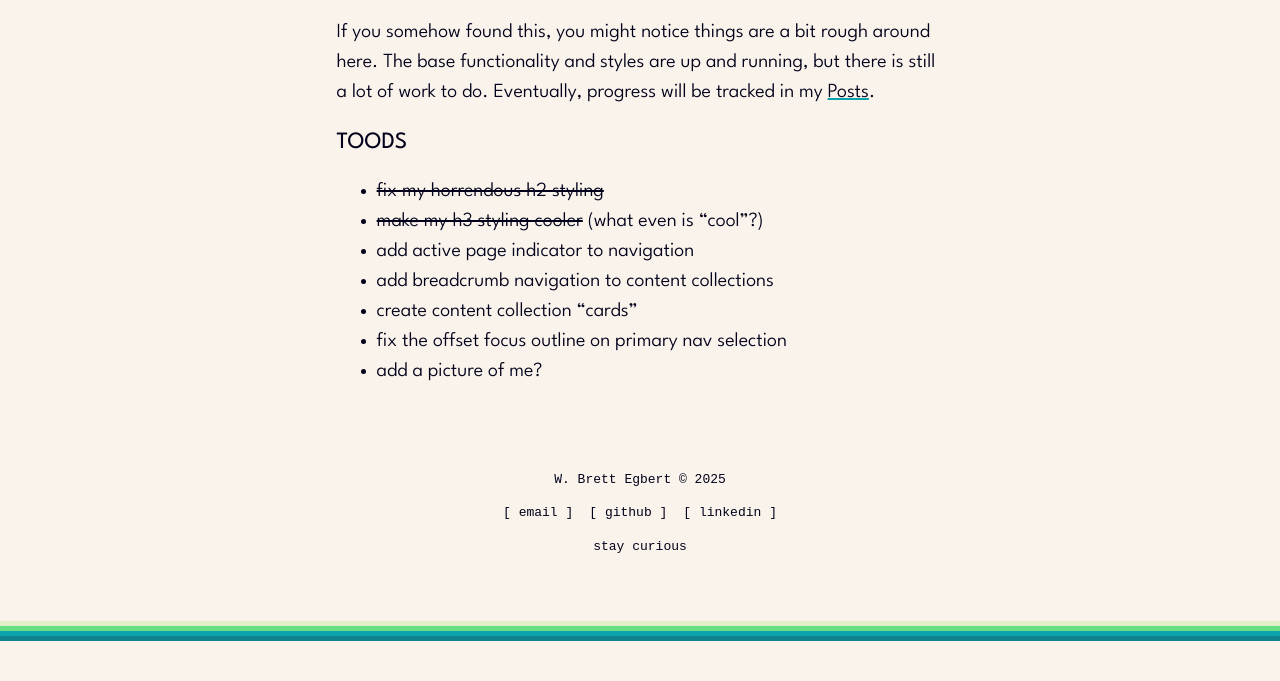
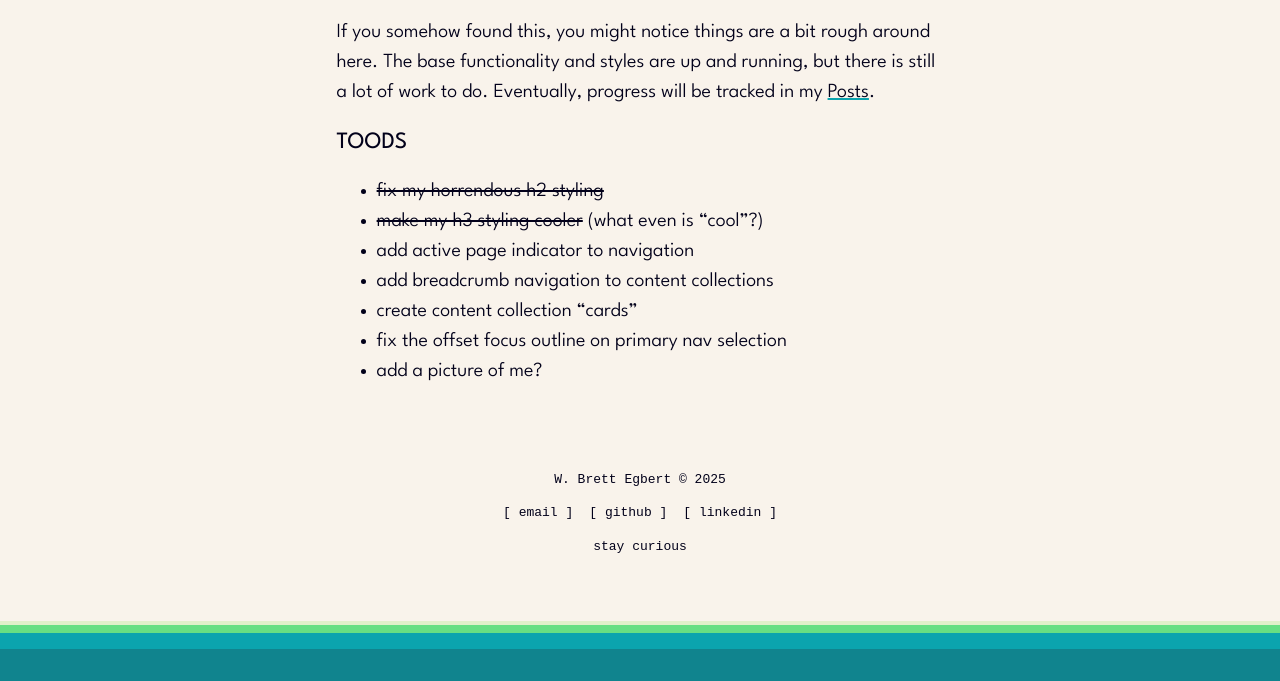
Before and after one commit to crossinguard/crossinguard-dev-pelorous, an Astro site: page / in a window 1280 px wide. Shown: the part 382-1063 px from the top of the page. Before the commit the page ends 1023 px from the top, so only its background shows below. Built offline with nearby package versions, Linux system fonts and the light colour scheme; Astro itself is replaced by a stand-in of ours.

Commit message:
fix min body height for footer placement

```diff
--- a/src/components/Footer.astro
+++ b/src/components/Footer.astro
@@ -18,10 +18,10 @@ const today = new Date();
     </ul>
     <p>stay curious</p>
 </footer>
-<div class="border1"></div>
-<div class="border2"></div>
-<div class="border3"></div>
-<div class="border4"></div>
+<span class="border1"></span>
+<span class="border2"></span>
+<span class="border3"></span>
+<span class="border4"></span>
 
 <style>
     footer {
@@ -65,18 +65,18 @@ const today = new Date();
     }
 
     .border1 {
-        border-bottom: 5px solid var(--color-tertiary);
+        border-bottom: 0.25rem solid var(--color-tertiary);
     }
 
     .border2 {
-        border-bottom: 5px solid var(--color-secondary);
+        border-bottom: 0.5rem solid var(--color-secondary);
     }
 
     .border3 {
-        border-bottom: 5px solid var(--color-primary);
+        border-bottom: 1rem solid var(--color-primary);
     }
 
     .border4 {
-        border-bottom: 5px solid var(--color-primary-shade);
+        border-bottom: 2rem solid var(--color-primary-shade);
     }
 </style>
--- a/src/styles/global/base.css
+++ b/src/styles/global/base.css
@@ -1,9 +1,21 @@
+html,
 body {
+    height: 100%;
+}
+
+body {
+    display: flex;
+    flex-direction: column;
+    min-height: 100vh;
     color: var(--color-dark);
     background: var(--color-light);
     line-height: 1.5;
     font-family: "League Spartan Variable", Arial, Helvetica, sans-serif;
     font-variation-settings: "wght" 345;
+}
+
+main {
+    flex: 1;
 }
 
 h1,
```
